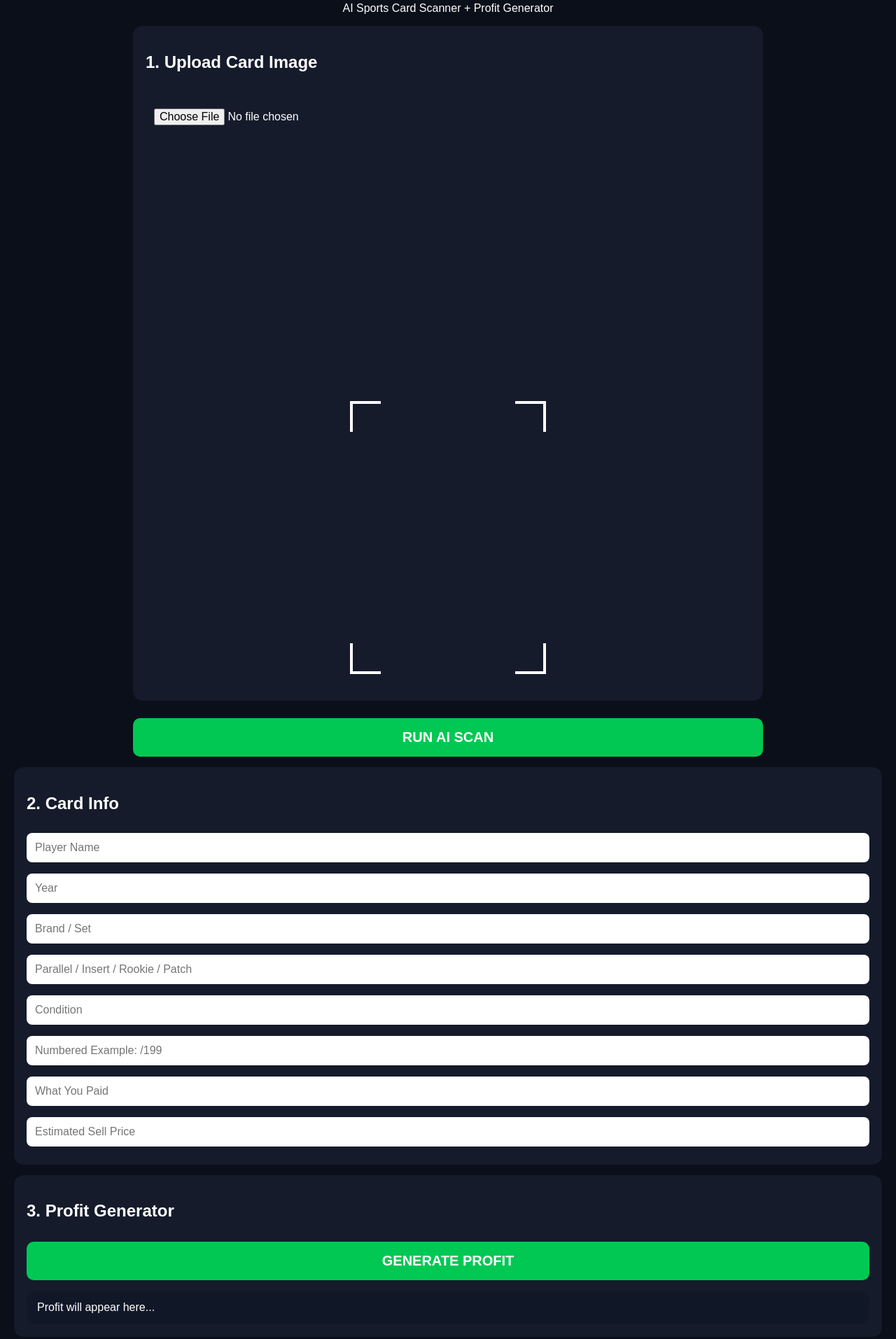
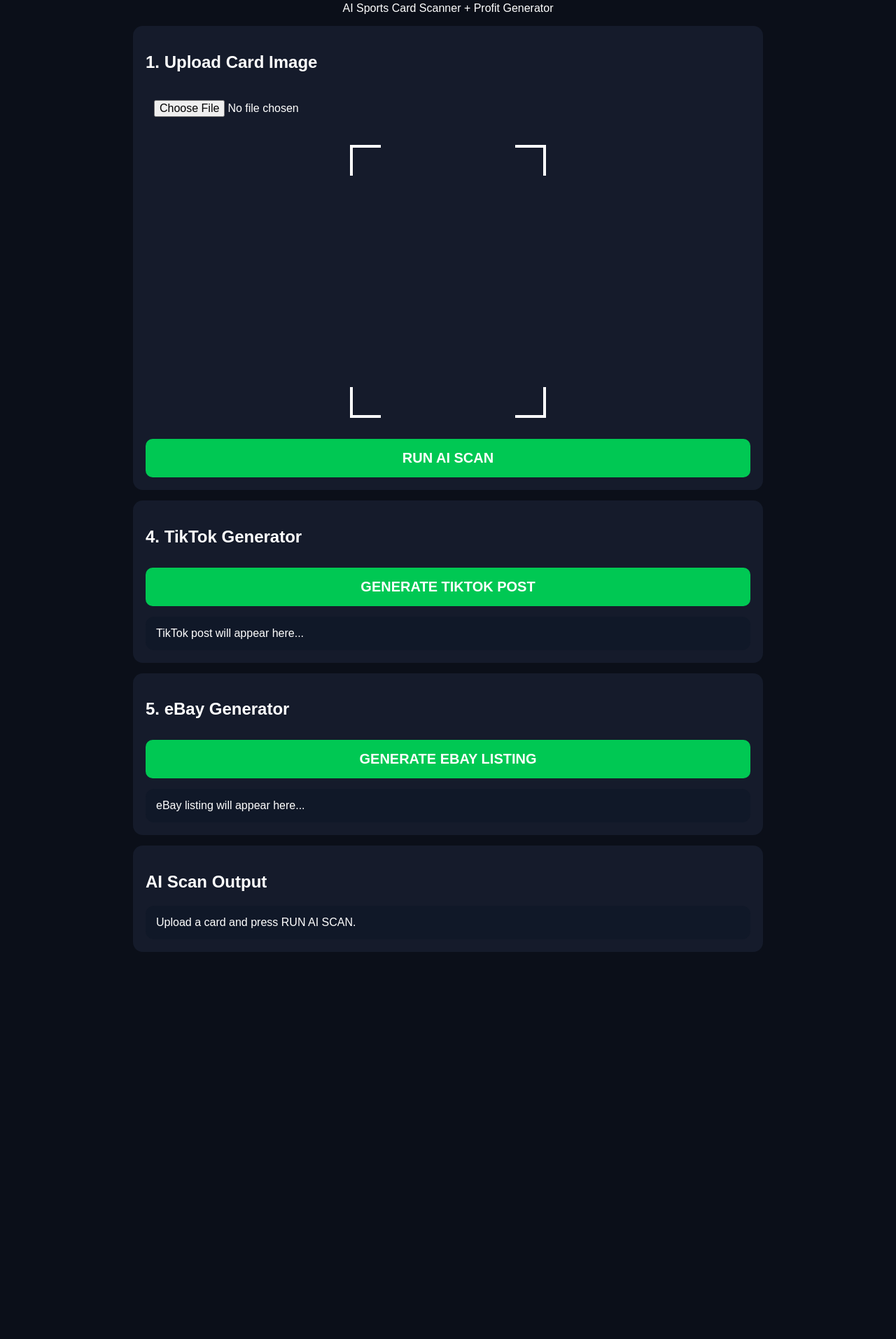
Before and after one commit to Macbook1435/genius-vault-ai, a plain HTML site: page index.html in a window 1280 px wide. Shown: the part 97-2010 px from the top of the page at 70% size. After the commit the page ends 1492 px from the top, so only its background shows below. Drawn offline with Linux system fonts and the light colour scheme.

Commit message:
fixed scanner image layout

```diff
--- a/index.html
+++ b/index.html
@@ -152,37 +152,28 @@
     <h1>Genius Vault AI</h1>
     <p>AI Sports Card Scanner + Profit Generator</p>
 
-    <div class="box">
-      <h2>1. Upload Card Image</h2>
-      <input type="file" id="imageUpload" accept="image/*" onchange="previewImage()"
+  <div class="box">
+  <h2>1. Upload Card Image</h2>
 
-      <div class="preview-container">
-  <img id="preview">
-  <div class="scanner-frame">
-    <span></span><span></span><span></span><span></span>
+  <input type="file" id="imageUpload" accept="image/*" onchange="previewImage()">
+
+  <div class="preview-container">
+
+    <div class="scanner-frame">
+      <span></span>
+      <span></span>
+      <span></span>
+      <span></span>
+      </div
+
+    <img id="preview">
+
+</div
+
   </div>
+
+  <button onclick="aiScan()">RUN AI SCAN</button>
 </div>
-      <button onclick="aiScan()">RUN AI SCAN</button>
-    </div>
-
-    <div class="box">
-      <h2>2. Card Info</h2>
-      <input id="player" placeholder="Player Name">
-      <input id="year" placeholder="Year">
-      <input id="brand" placeholder="Brand / Set">
-      <input id="parallel" placeholder="Parallel / Insert / Rookie / Patch">
-      <input id="condition" placeholder="Condition">
-      <input id="numbered" placeholder="Numbered Example: /199">
-      <input id="paid" type="number" placeholder="What You Paid">
-      <input id="sell" type="number" placeholder="Estimated Sell Price">
-    </div>
-
-    <div class="box">
-      <h2>3. Profit Generator</h2>
-      <button onclick="generateProfit()">GENERATE PROFIT</button>
-      <div id="profitBox" class="result">Profit will appear here...</div>
-    </div>
-
     <div class="box">
       <h2>4. TikTok Generator</h2>
       <button onclick="generateTikTok()">GENERATE TIKTOK POST</button>
```
